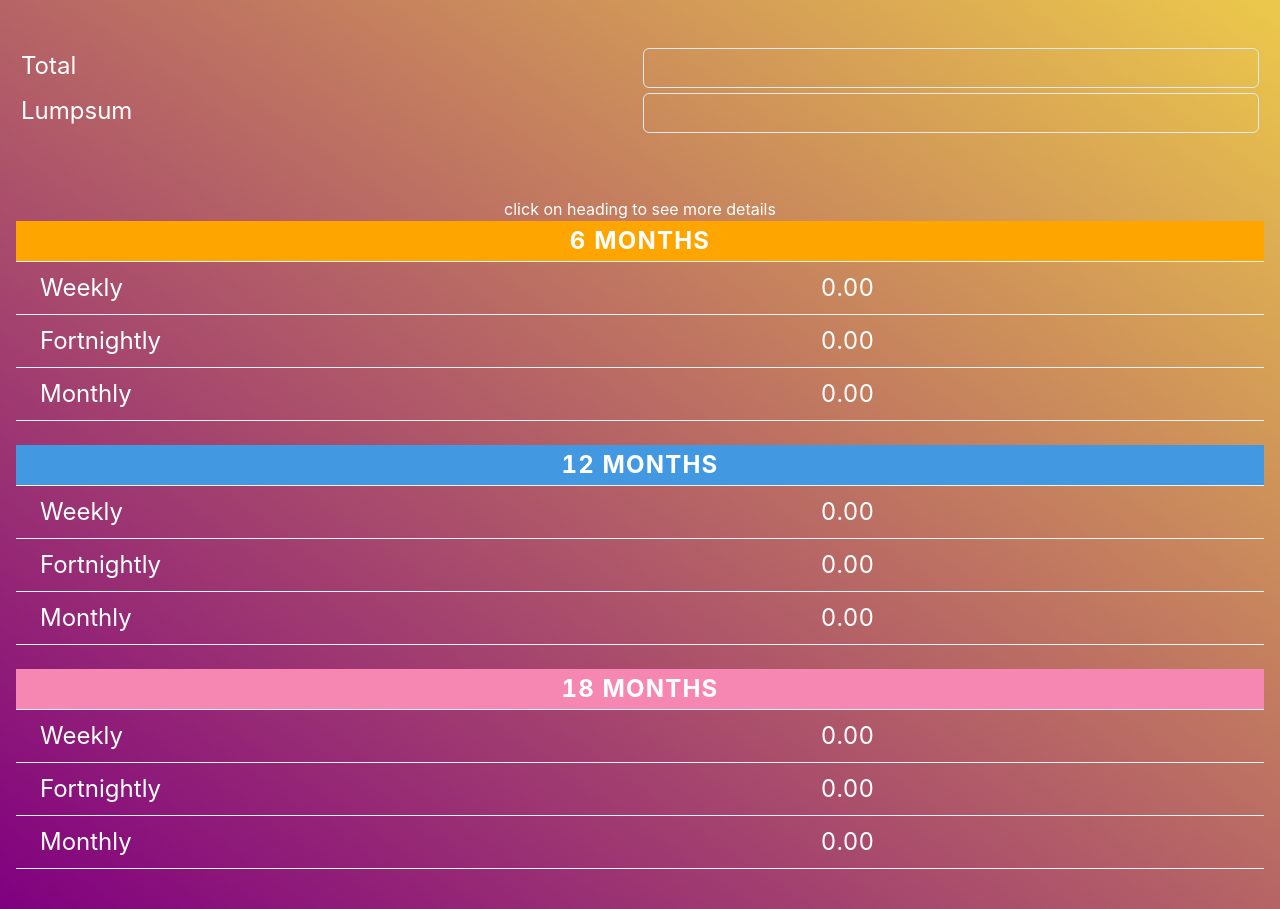
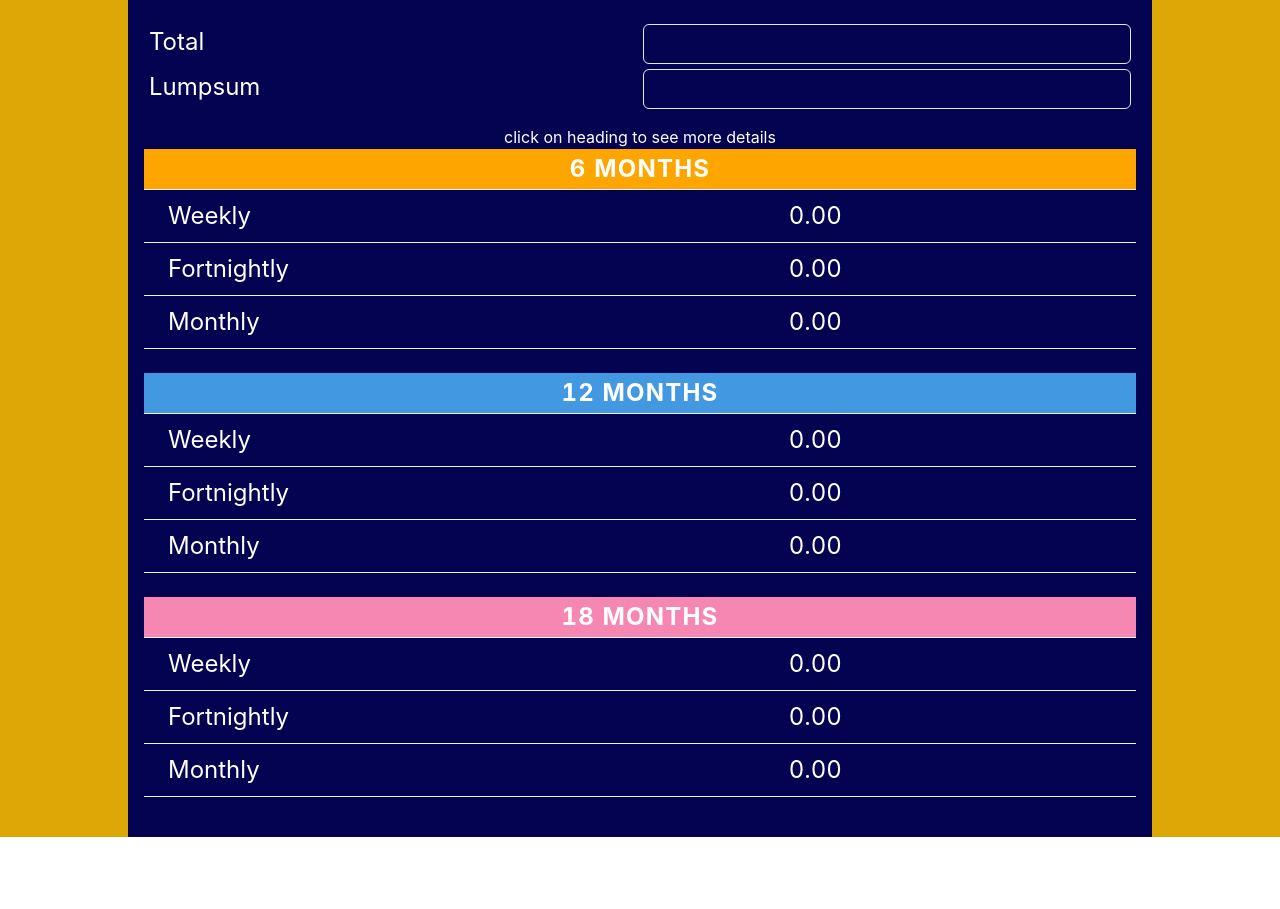
Before and after one commit to TomZhong-au/utility, a React (Vite) app: page / in a window 1280 px wide. After the commit the page ends 837 px from the top, so only its background shows below. Built offline with nearby package versions, Linux system fonts and the light colour scheme.

Commit message:
fix: change background color, table font size

```diff
--- a/src/components/Instalment/DataTable.tsx
+++ b/src/components/Instalment/DataTable.tsx
@@ -39,14 +39,15 @@ const DataTable = ({ balance }: { balance: number }) => {
           transform={isSelcted ? "scale(1.03,1.03)" : ""}
           fontWeight={isSelcted ? "600" : ""}
           key={title}
+          fontSize={'xl'}
         >
           <Td>
             <Button
               border={"none"}
               bg={color}
-              size={"sm"}
+              size={"md"}
               onClick={() => handleClick(index)}
-              fontSize={"14px"}
+              fontSize={"xl"}
               _hover={{ transform: "scale(1.1,1.1)", border: "none" }}
               _focus={{ outline: "none" }}
             >
--- a/src/components/Instalment/Instalment.tsx
+++ b/src/components/Instalment/Instalment.tsx
@@ -17,12 +17,13 @@ const Instalment = () => {
   const orientation = useOrientation();
 
   return (
-    <Box width={"100vw"} bgColor={"darkblue"}>
+    <Box width={"100vw"} bgColor={"#dda706"}>
       <Box
-        // maxW={"500px"}
+        maxW={"1024px"}
         p={"1rem"}
-        pt={"3rem"}
-        bgGradient={"linear(to-tr,purple,yellow.400)"}
+        pt={"1.5rem"}
+        // bgGradient={"linear(to-tr,purple,yellow.400)"}
+        bgColor={'#030352'}
         color={"white"}
         m={"auto"}
       >
@@ -60,7 +61,7 @@ const Instalment = () => {
             </NumberInput>
           </GridItem>
         </Grid>
-        <Spacer height={"4rem"} />
+        <Spacer height={"1rem"} />
 
         {orientation === "landscape" ? (
           <DataTable balance={amount - lumpsum} />
```
